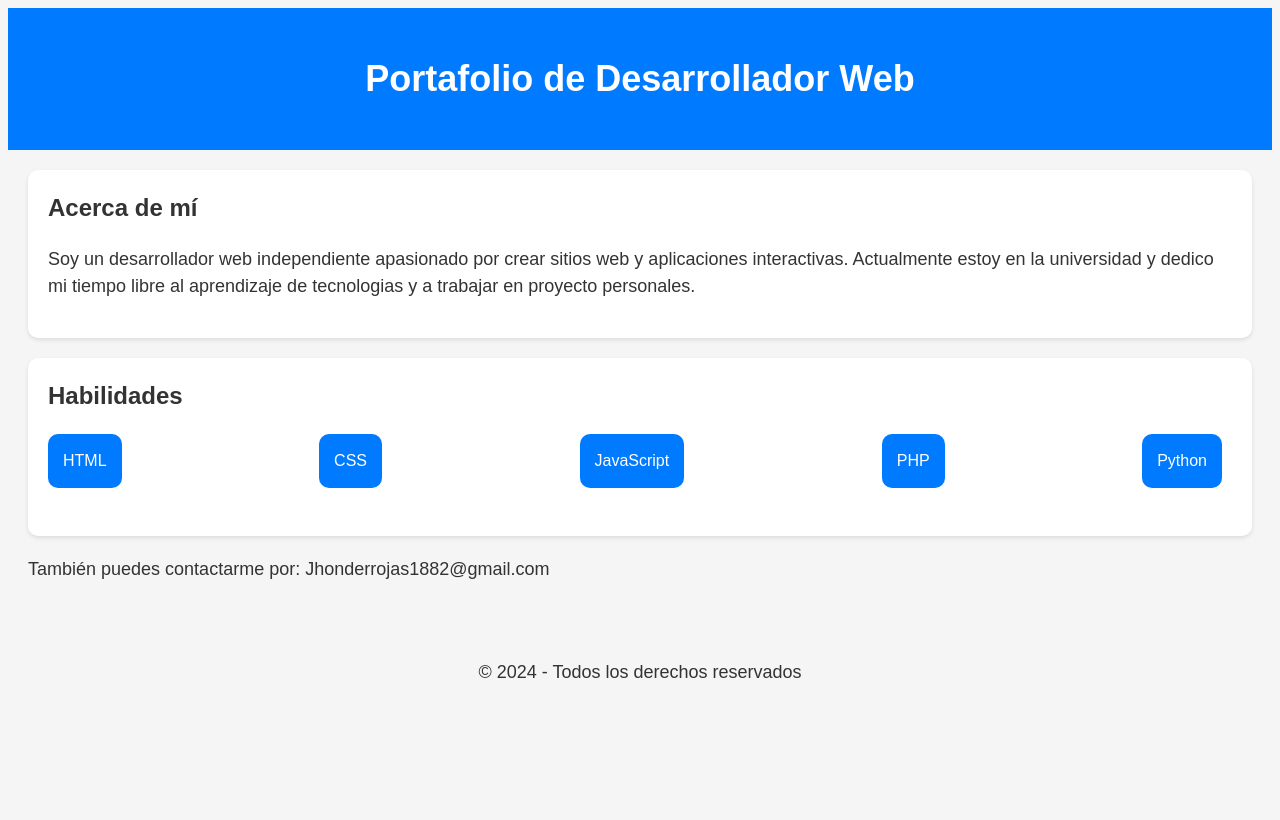
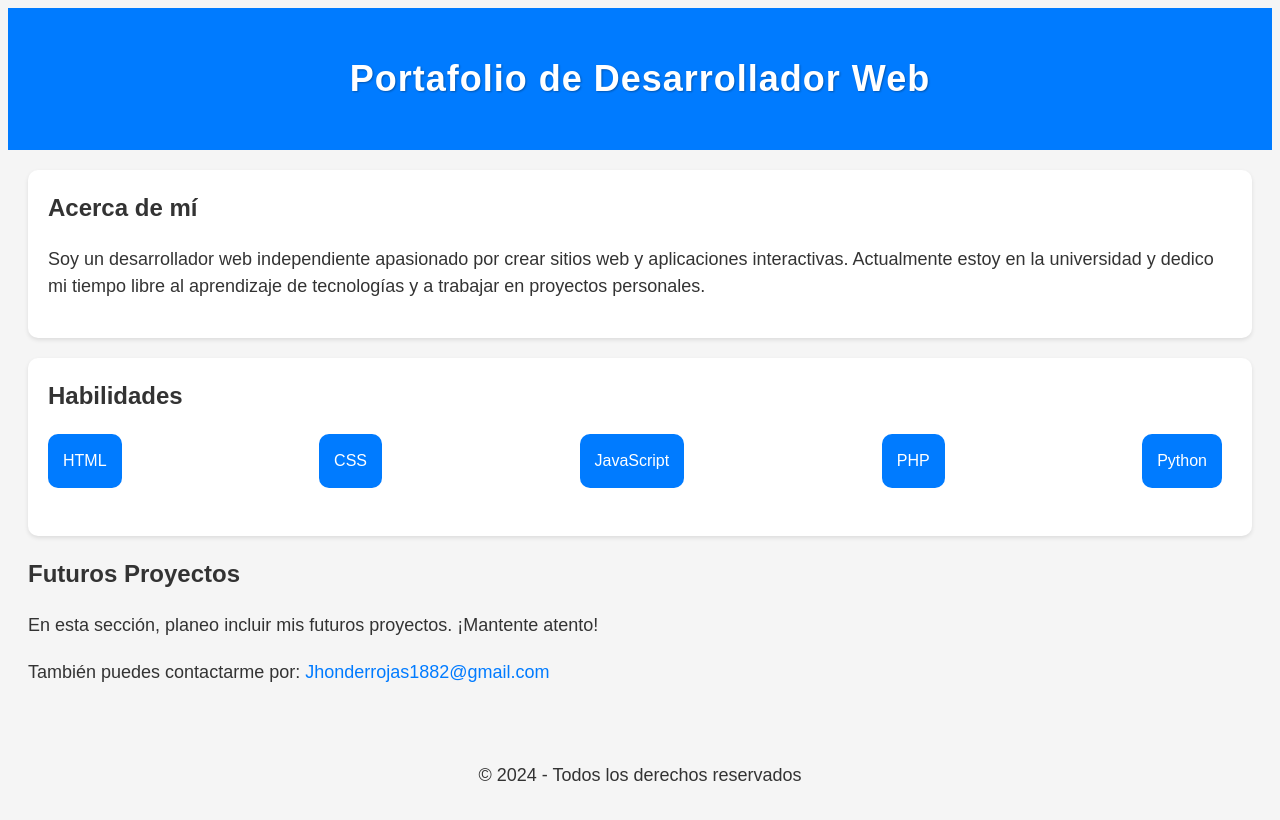
Before and after one commit to Jhonder1234/portafolio, a plain HTML site: page index.html in a window 1280 px wide. Drawn offline with Linux system fonts and the light colour scheme.

Commit message:
Update index.html

```diff
--- a/index.html
+++ b/index.html
@@ -1,19 +1,21 @@
 <!DOCTYPE html>
-<html lang="en">
+<html lang="es">
 <head>
     <meta charset="UTF-8">
     <meta name="viewport" content="width=device-width, initial-scale=1.0">
     <link rel="stylesheet" href="estilos/style.css">
     <title>Portafolio de Desarrollador Web</title>
+    <style>
+    </style>
 </head>
 <body>
     <header>
-    <h1>Portafolio de Desarrollador Web</h1>
+        <h1 style="text-shadow: 1px 1px 2px rgba(0,0,0,0.3); letter-spacing: 1px;">Portafolio de Desarrollador Web</h1>
     </header>
     <main>
         <section class="profile">
             <h2>Acerca de mí</h2>
-      <p>Soy un desarrollador web independiente apasionado por crear sitios web y aplicaciones interactivas. Actualmente estoy en la universidad y dedico mi tiempo libre al aprendizaje de tecnologias y a trabajar en proyecto personales.</p>
+            <p>Soy un desarrollador web independiente apasionado por crear sitios web y aplicaciones interactivas. Actualmente estoy en la universidad y dedico mi tiempo libre al aprendizaje de tecnologías y a trabajar en proyectos personales.</p>
         </section>
         <section class="skills">
             <h2>Habilidades</h2>
@@ -25,15 +27,11 @@
                 <li>Python</li>
             </ul>
         </section>
-    <!-- <section class="projects">
-      <h2>Proyectos</h2>
-      <ul>
-        <<li>Proyecto 1</li>
-        <li>Proyecto 2</li>
-        <li>Proyecto 3</li>
-      </ul>
-    </section> -->
-    <p>También puedes contactarme por: Jhonderrojas1882@gmail.com</p>
+        <section class="projects">
+            <h2>Futuros Proyectos</h2>
+            <p>En esta sección, planeo incluir mis futuros proyectos. ¡Mantente atento!</p>
+        </section>
+        <p>También puedes contactarme por: <a href="mailto:Jhonderrojas1882@gmail.com">Jhonderrojas1882@gmail.com</a></p>
     </main>
     <footer>
         <p>&copy; 2024 - Todos los derechos reservados</p>
```
Lines whose indentation alone changed are shown as unchanged.
